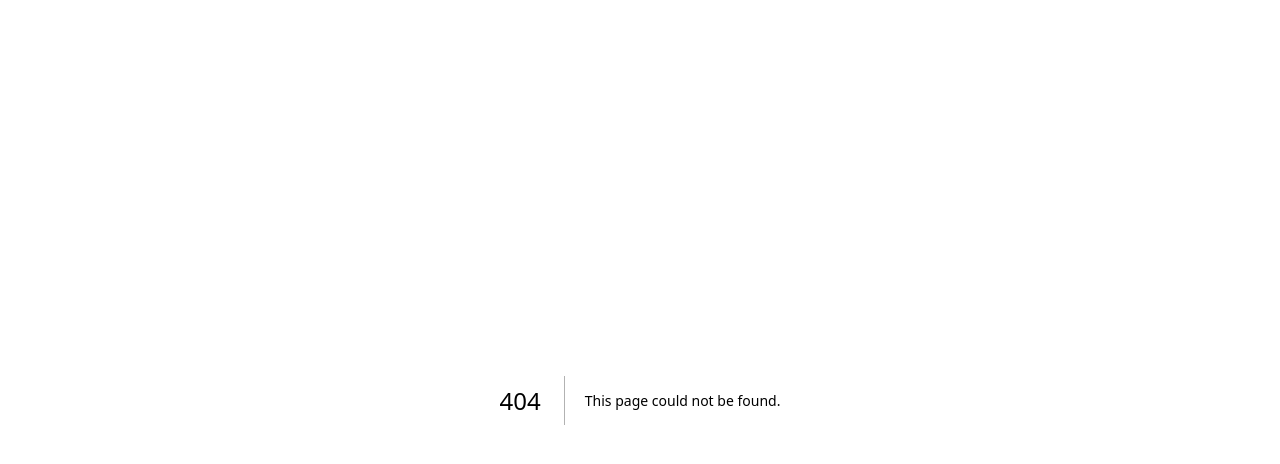
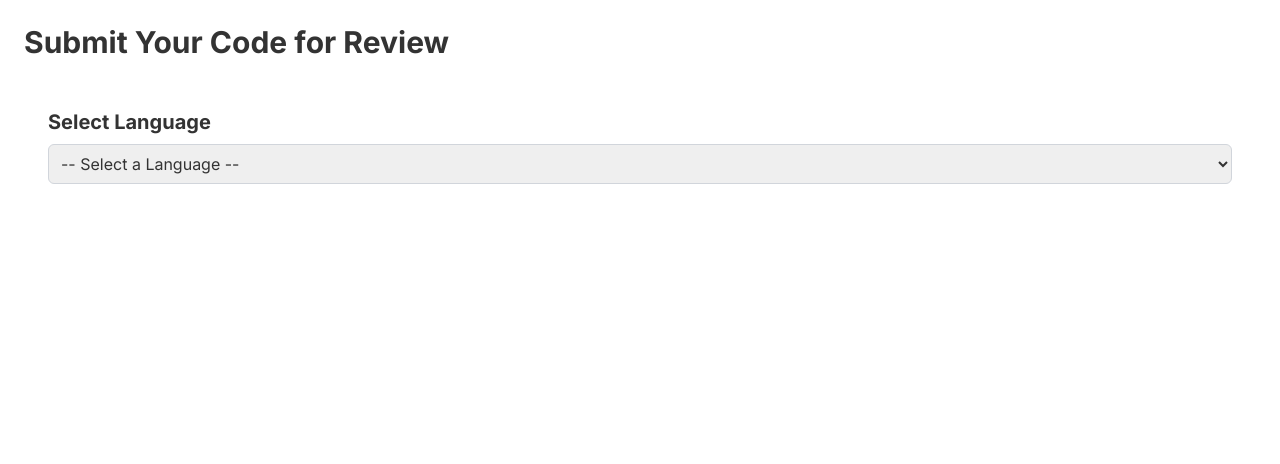
Before and after one commit to chae1xx1os/BoB-DEVTHON, a Next.js app: page /code-review in a window 1280 px wide. Before the commit this address had no page. Shown: the top 464 px of the page. Built offline with nearby package versions, Linux system fonts and the light colour scheme.

Commit message:
Reinitialize Git in feature/frontend branch

```diff
--- /dev/null
+++ b/src/app/code-review/page.tsx
@@ -0,0 +1,10 @@
+import { CodeSubmission } from "@/components/CodeSubmission";
+
+export default function CodeReviewPage() {
+  return (
+    <div className="container mx-auto p-6">
+      <h1 className="text-3xl font-bold mb-6">Submit Your Code for Review</h1>
+      <CodeSubmission />
+    </div>
+  );
+}
--- a/src/app/page.tsx
+++ b/src/app/page.tsx
@@ -3,6 +3,7 @@
 import { useState } from 'react';
 import { Component } from '@/components/component';
 import { LoginComponent } from '@/components/login-component';
+import Link from 'next/link';  // Link 컴포넌트 추가
 
 export default function HomePage() {
   const [isLoginOpen, setLoginOpen] = useState(false);
@@ -11,13 +12,31 @@ export default function HomePage() {
 
   return (
     <div className="relative">
+      {/* 상단 Task Board와 Code Review 링크 추가 */}
+      <header className="bg-background border-b flex items-center justify-between px-6 py-4 shadow-sm">
+        <div className="flex items-center gap-4">
+          <Link href="#" className="flex items-center gap-2" prefetch={false}>
+            <span className="text-2xl font-semibold">Task Board</span>
+          </Link>
+          <Link href="/code-review" className="text-lg text-muted-foreground hover:text-foreground" prefetch={false}>
+            Code Review
+          </Link>
+        </div>
+        {/* 기존 로그인 버튼 유지 */}
+        <div className="flex items-center gap-4">
+          <button
+            className="p-2 bg-blue-500 text-white rounded"
+            onClick={toggleLogin}
+          >
+            로그인
+          </button>
+        </div>
+      </header>
+
+      {/* 기존 컴포넌트 렌더링 */}
       <Component />
-      <button
-        className="absolute top-4 right-4 p-2 bg-blue-500 text-white rounded"
-        onClick={toggleLogin}
-      >
-        로그인
-      </button>
+
+      {/* 로그인 모달 */}
       {isLoginOpen && (
         <div className="fixed inset-0 flex items-center justify-center bg-black bg-opacity-50">
           <LoginComponent />
--- /dev/null
+++ b/src/components/CodeSubmission.tsx
@@ -0,0 +1,48 @@
+import { useState } from "react";
+
+const languages = [
+  "Python",
+  "JavaScript",
+  "Java",
+  "C++",
+  "Ruby",
+  "Go",
+  "Rust",
+  // 추가하고 싶은 언어들
+];
+
+export function CodeSubmission() {
+  const [selectedLanguage, setSelectedLanguage] = useState<string | null>(null);
+  const [code, setCode] = useState("");
+
+  return (
+    <div className="p-6">
+      <div className="mb-4">
+        <label className="block text-xl font-bold mb-2">Select Language</label>
+        <select
+          className="block w-full p-2 border border-gray-300 rounded-md"
+          onChange={(e) => setSelectedLanguage(e.target.value)}
+        >
+          <option value="">-- Select a Language --</option>
+          {languages.map((lang, index) => (
+            <option key={index} value={lang}>
+              {lang}
+            </option>
+          ))}
+        </select>
+      </div>
+
+      {selectedLanguage && (
+        <div className="mt-6">
+          <h2 className="text-2xl font-semibold mb-4">{selectedLanguage}</h2>
+          <textarea
+            className="w-full h-64 p-4 border border-gray-300 rounded-md"
+            placeholder={`Write your ${selectedLanguage} code here...`}
+            value={code}
+            onChange={(e) => setCode(e.target.value)}
+          ></textarea>
+        </div>
+      )}
+    </div>
+  );
+}
```
